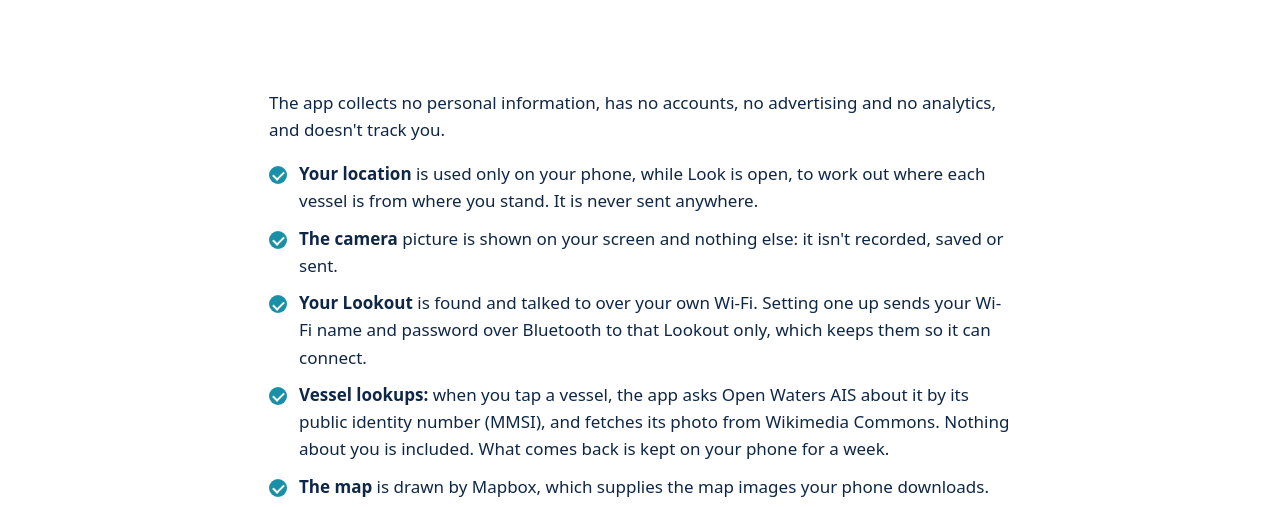
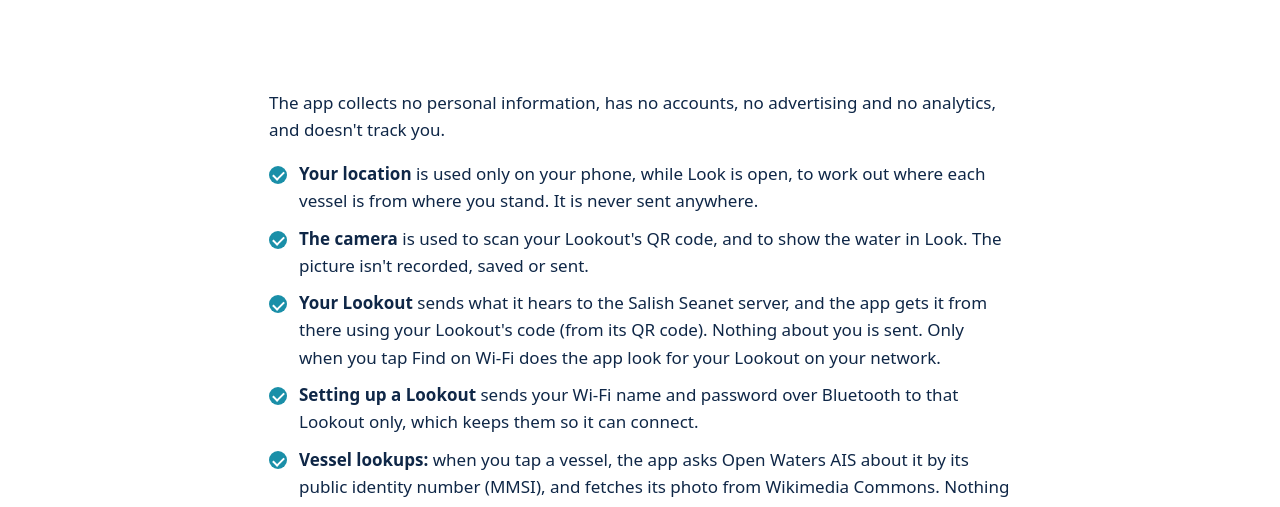
Before and after one commit to brettmarl/salishseanet-live, a plain HTML site: page privacy.html in a window 1280 px wide. Shown: the part 246-753 px from the top of the page. Drawn offline with Linux system fonts and the light colour scheme.

Commit message:
Publish site from source 06f92ad+dirty

```diff
--- a/privacy.html
+++ b/privacy.html
@@ -6,7 +6,7 @@
 <meta name="color-scheme" content="light dark">
 <meta name="theme-color" content="#0f2747">
 <link rel="icon" href="/assets/logo.svg" type="image/svg+xml">
-<link rel="stylesheet" href="/assets/style.css?v=8d58b5c">
+<link rel="stylesheet" href="/assets/style.css?v=06f92ad">
 <meta property="og:site_name" content="Salish Seanet">
 <meta property="og:image" content="https://www.salishseanet.org/assets/logo.svg">
 <title>App privacy · Salish Seanet</title>
@@ -46,11 +46,14 @@
     <ul class="checks">
       <li><strong>Your location</strong> is used only on your phone, while Look is open,
         to work out where each vessel is from where you stand. It is never sent anywhere.</li>
-      <li><strong>The camera</strong> picture is shown on your screen and nothing else:
-        it isn't recorded, saved or sent.</li>
-      <li><strong>Your Lookout</strong> is found and talked to over your own Wi-Fi.
-        Setting one up sends your Wi-Fi name and password over Bluetooth to that Lookout
-        only, which keeps them so it can connect.</li>
+      <li><strong>The camera</strong> is used to scan your Lookout's QR code, and to show
+        the water in Look. The picture isn't recorded, saved or sent.</li>
+      <li><strong>Your Lookout</strong> sends what it hears to the Salish Seanet server,
+        and the app gets it from there using your Lookout's code (from its QR code).
+        Nothing about you is sent. Only when you tap Find on Wi-Fi does the app look for
+        your Lookout on your network.</li>
+      <li><strong>Setting up a Lookout</strong> sends your Wi-Fi name and password over
+        Bluetooth to that Lookout only, which keeps them so it can connect.</li>
       <li><strong>Vessel lookups:</strong> when you tap a vessel, the app asks Open Waters
         AIS about it by its public identity number (MMSI), and fetches its photo from
         Wikimedia Commons. Nothing about you is included. What comes back is kept on
```
Also changed, not shown: 404.html (+1 -1 lines), host/index.html (+1 -1 lines), index.html (+1 -1 lines).
